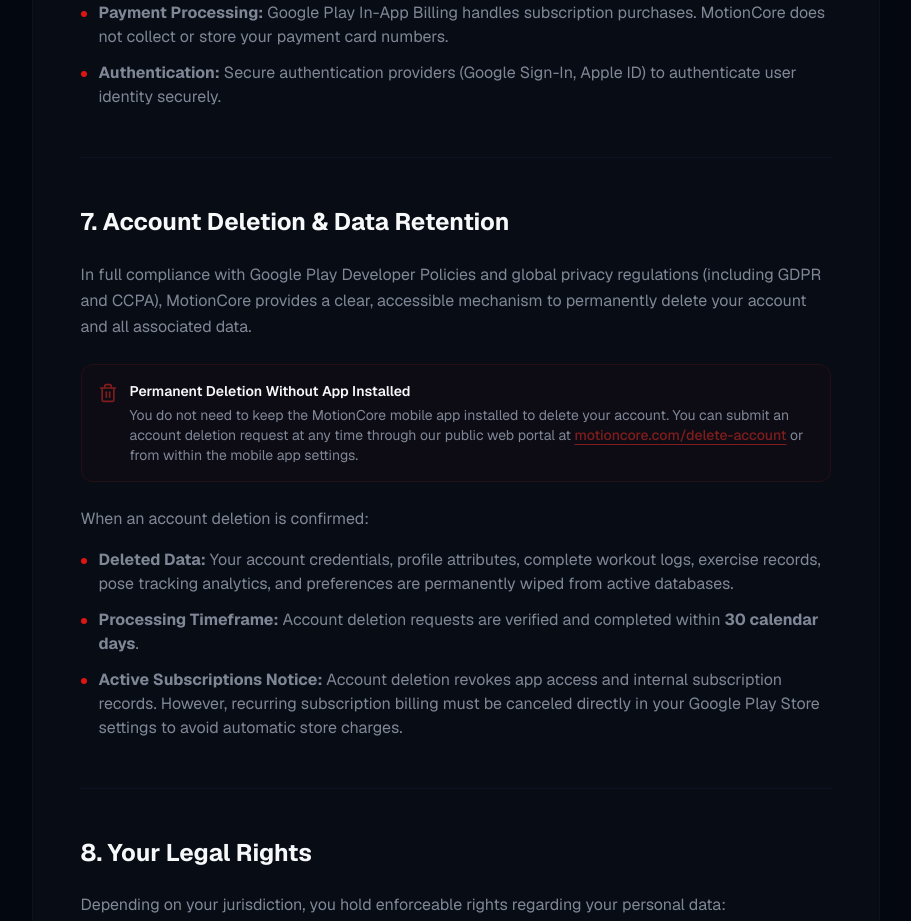
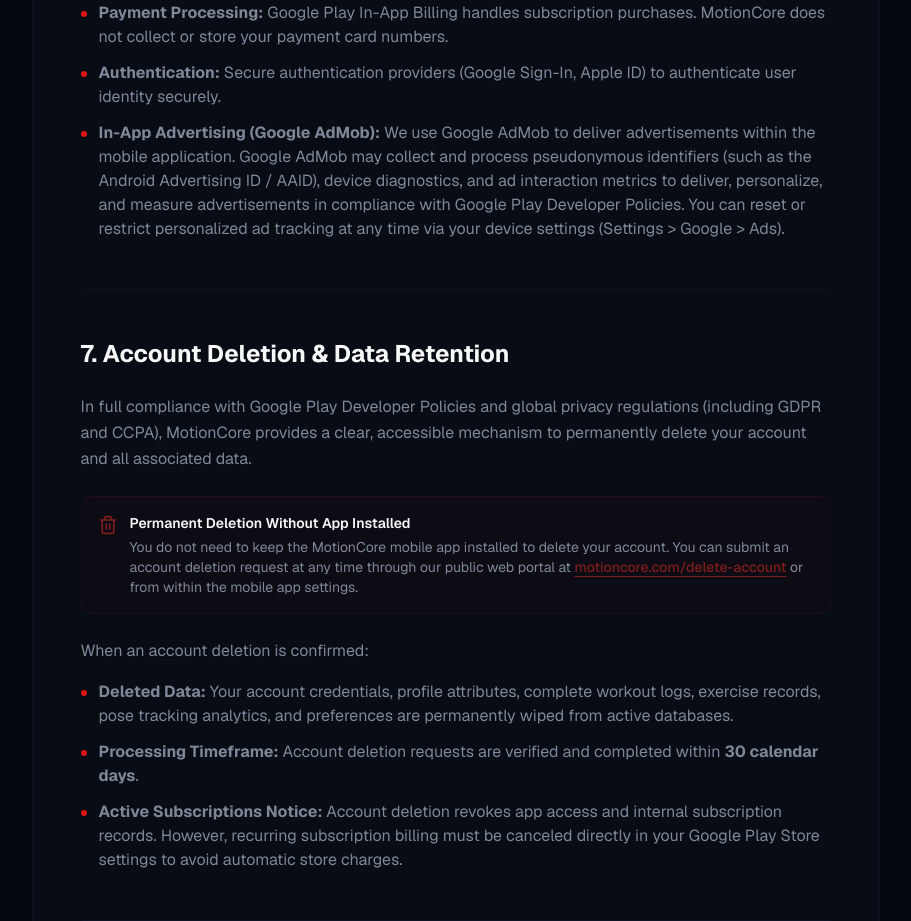
Before and after one commit to MotionCoreDev/web, a Next.js app in the folder apps/landing-page/: page /privacy in a window 1280 px wide. Shown: the part 3500-4421 px from the top of the page, without its empty margins (334-1245 px from the left). Built offline with nearby package versions, Linux system fonts and the light colour scheme; a web font is replaced by a local one.

Commit message:
docs(privacy): add Google AdMob and advertising ID disclosure

```diff
--- a/apps/landing-page/src/app/(marketing)/privacy/privacy-client.tsx
+++ b/apps/landing-page/src/app/(marketing)/privacy/privacy-client.tsx
@@ -360,6 +360,10 @@
                                             <div className="h-1.5 w-1.5 rounded-full bg-primary mt-2.5 shrink-0" />
                                             <span><strong>Authentication:</strong> Secure authentication providers (Google Sign-In, Apple ID) to authenticate user identity securely.</span>
                                         </li>
+                                        <li className="flex gap-3">
+                                            <div className="h-1.5 w-1.5 rounded-full bg-primary mt-2.5 shrink-0" />
+                                            <span><strong>In-App Advertising (Google AdMob):</strong> We use Google AdMob to deliver advertisements within the mobile application. Google AdMob may collect and process pseudonymous identifiers (such as the Android Advertising ID / AAID), device diagnostics, and ad interaction metrics to deliver, personalize, and measure advertisements in compliance with Google Play Developer Policies. You can reset or restrict personalized ad tracking at any time via your device settings (Settings &gt; Google &gt; Ads).</span>
+                                        </li>
                                     </ul>
                                 </section>
 
```
